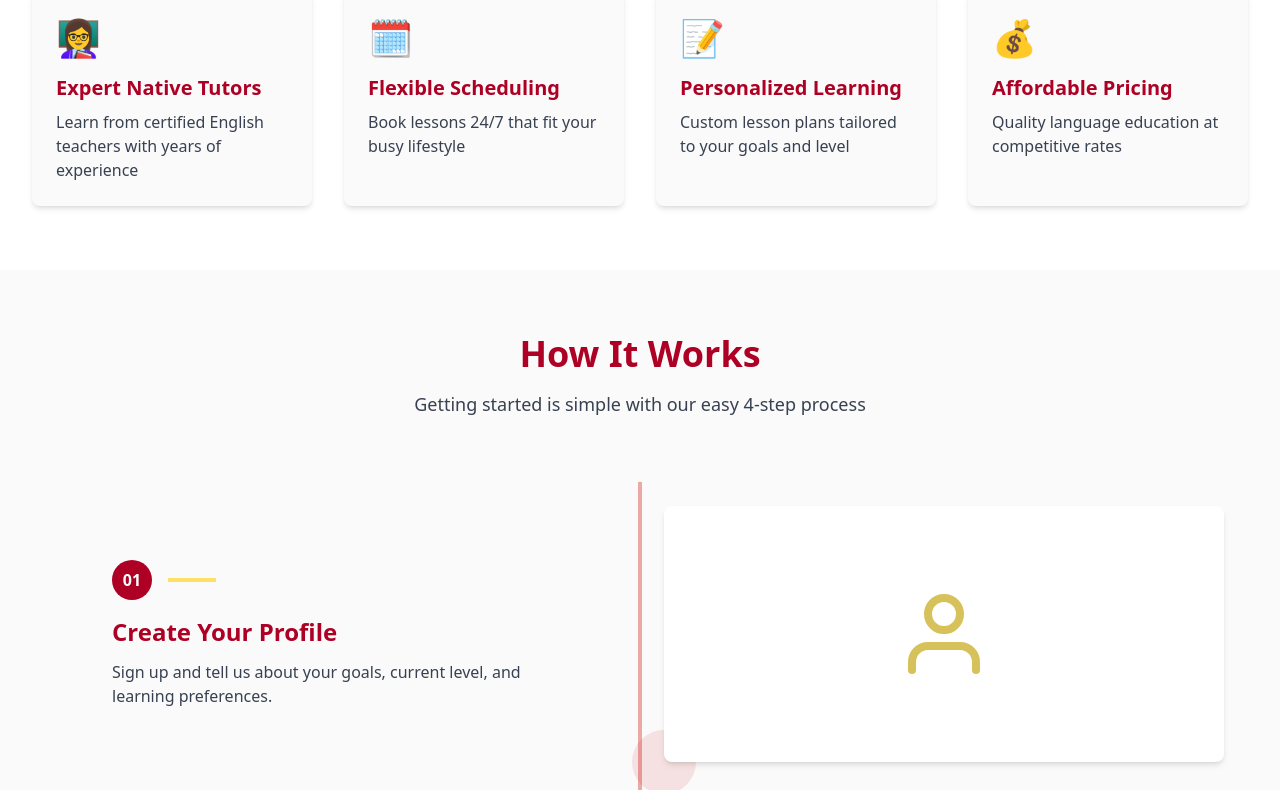
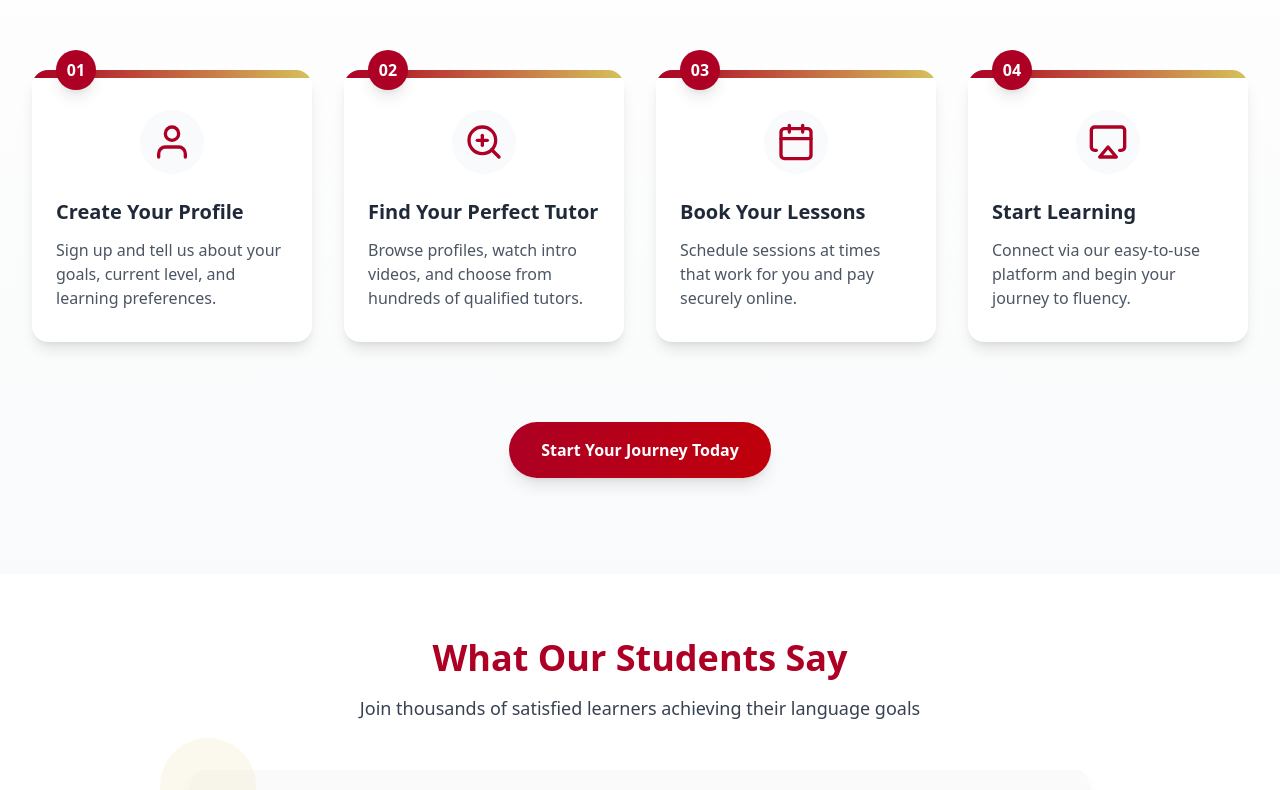
Before and after one commit to kynth65/OnlineTeachingSite, a React (Vite) app in the folder react/: page / in a window 1280 px wide. Shown: the part 974-1764 px from the top of the page. Built offline with nearby package versions, Linux system fonts and the light colour scheme.

Commit message:
remove the feature section and change the ui for the how it works

```diff
--- a/react/src/components/common/HowItWorks.jsx
+++ b/react/src/components/common/HowItWorks.jsx
@@ -12,11 +12,11 @@ const HowItWorks = () => {
                     xmlns="http://www.w3.org/2000/svg"
                     viewBox="0 0 24 24"
                     fill="none"
-          stroke="#D7C15B"
+                    stroke="currentColor"
                     strokeWidth="2"
                     strokeLinecap="round"
                     strokeLinejoin="round"
-          className="w-24 h-24 mx-auto"
+                    className="w-full h-full"
                 >
                     <path d="M20 21v-2a4 4 0 0 0-4-4H8a4 4 0 0 0-4 4v2"></path>
                     <circle cx="12" cy="7" r="4"></circle>
@@ -33,11 +33,11 @@ const HowItWorks = () => {
                     xmlns="http://www.w3.org/2000/svg"
                     viewBox="0 0 24 24"
                     fill="none"
-          stroke="#D7C15B"
+                    stroke="currentColor"
                     strokeWidth="2"
                     strokeLinecap="round"
                     strokeLinejoin="round"
-          className="w-24 h-24 mx-auto"
+                    className="w-full h-full"
                 >
                     <circle cx="11" cy="11" r="8"></circle>
                     <line x1="21" y1="21" x2="16.65" y2="16.65"></line>
@@ -56,13 +56,20 @@ const HowItWorks = () => {
                     xmlns="http://www.w3.org/2000/svg"
                     viewBox="0 0 24 24"
                     fill="none"
-          stroke="#D7C15B"
+                    stroke="currentColor"
                     strokeWidth="2"
                     strokeLinecap="round"
                     strokeLinejoin="round"
-          className="w-24 h-24 mx-auto"
+                    className="w-full h-full"
                 >
-          <rect x="3" y="4" width="18" height="18" rx="2" ry="2"></rect>
+                    <rect
+                        x="3"
+                        y="4"
+                        width="18"
+                        height="18"
+                        rx="2"
+                        ry="2"
+                    ></rect>
                     <line x1="16" y1="2" x2="16" y2="6"></line>
                     <line x1="8" y1="2" x2="8" y2="6"></line>
                     <line x1="3" y1="10" x2="21" y2="10"></line>
@@ -79,11 +86,11 @@ const HowItWorks = () => {
                     xmlns="http://www.w3.org/2000/svg"
                     viewBox="0 0 24 24"
                     fill="none"
-          stroke="#D7C15B"
+                    stroke="currentColor"
                     strokeWidth="2"
                     strokeLinecap="round"
                     strokeLinejoin="round"
-          className="w-24 h-24 mx-auto"
+                    className="w-full h-full"
                 >
                     <path d="M5 17H4a2 2 0 0 1-2-2V5a2 2 0 0 1 2-2h16a2 2 0 0 1 2 2v10a2 2 0 0 1-2 2h-1"></path>
                     <polygon points="12 15 17 21 7 21 12 15"></polygon>
@@ -93,59 +100,59 @@ const HowItWorks = () => {
     ];
 
     return (
-    <div className="py-16 bg-[#fafafa]">
+        <div className="py-24 bg-gradient-to-b from-white to-gray-50">
             <div className="container mx-auto px-4 md:px-6 lg:px-8">
-        <div className="text-center mb-16">
-          <h2 className="text-3xl md:text-4xl font-bold text-[#AD0024] mb-4">
+                <div className="text-center mb-20">
+                    <h2 className="text-4xl md:text-5xl font-bold mb-6 bg-clip-text text-transparent bg-gradient-to-r from-[#AD0024] to-[#C0000B]">
                         How It Works
                     </h2>
-          <p className="text-lg text-gray-700 max-w-3xl mx-auto">
-            Getting started is simple with our easy 4-step process
+                    <p className="text-xl text-gray-600 max-w-2xl mx-auto">
+                        Your path to fluency in just four simple steps
                     </p>
                 </div>
 
-        <div className="relative">
-          {/* Connect line */}
-          <div className="hidden md:block absolute left-1/2 top-0 bottom-0 w-1 bg-[#EBA9A6] transform -translate-x-1/2"></div>
+                <div className="grid grid-cols-1 md:grid-cols-2 lg:grid-cols-4 gap-8">
+                    {steps.map((step, index) => (
+                        <div key={index} className="group relative">
+                            {/* Card */}
+                            <div className="bg-white rounded-2xl shadow-lg hover:shadow-xl transition-shadow duration-300 h-full flex flex-col overflow-hidden">
+                                {/* Top Color Bar */}
+                                <div className="h-2 bg-gradient-to-r from-[#AD0024] to-[#D7C15B]"></div>
 
-          <div className="space-y-12 md:space-y-0">
-            {steps.map((step, index) => (
-              <div
-                key={index}
-                className="flex flex-col md:flex-row items-center"
-              >
-                <div
-                  className={`md:w-1/2 ${
-                    index % 2 === 1 ? "md:order-2" : ""
-                  } p-6`}
-                >
-                  <div className="md:max-w-md mx-auto">
-                    <div className="flex items-center mb-4">
-                      <div className="flex-shrink-0 w-10 h-10 rounded-full bg-[#AD0024] text-white flex items-center justify-center font-bold">
+                                {/* Number Badge */}
+                                <div className="absolute -top-5 left-6 w-10 h-10 rounded-full bg-[#AD0024] text-white flex items-center justify-center font-bold shadow-lg">
                                     {step.number}
                                 </div>
-                      <div className="h-1 w-12 bg-[#fde164] ml-4"></div>
+
+                                {/* Icon Container */}
+                                <div className="pt-8 px-6">
+                                    <div className="w-16 h-16 rounded-full bg-gray-50 p-3 mx-auto mb-6 text-[#AD0024] group-hover:scale-110 transition-transform duration-300">
+                                        {step.icon}
                                     </div>
-                    <h3 className="text-2xl font-semibold mb-3 text-[#AD0024]">
+                                </div>
+
+                                {/* Content */}
+                                <div className="px-6 pb-8 flex-grow">
+                                    <h3 className="text-xl font-bold mb-3 text-gray-800">
                                         {step.title}
                                     </h3>
-                    <p className="text-gray-700">{step.description}</p>
+                                    <p className="text-gray-600">
+                                        {step.description}
+                                    </p>
                                 </div>
                             </div>
-                <div
-                  className={`md:w-1/2 ${
-                    index % 2 === 1 ? "md:order-1" : ""
-                  } relative`}
-                >
-                  <div className="h-48 md:h-64 bg-white rounded-lg shadow-md flex items-center justify-center m-6 relative z-10">
-                    {step.icon}
-                  </div>
-                  {/* Decorative element */}
-                  <div className="absolute w-16 h-16 rounded-full bg-[#C0000B] opacity-10 -bottom-2 -left-2"></div>
-                </div>
+
+                            {/* Background Decorative Element */}
+                            <div className="absolute -z-10 rounded-full bg-[#D7C15B] opacity-10 w-24 h-24 -bottom-4 -right-4"></div>
                         </div>
                     ))}
                 </div>
+
+                {/* Call to Action */}
+                <div className="mt-20 text-center">
+                    <button className="px-8 py-4 bg-gradient-to-r from-[#AD0024] to-[#C0000B] text-white font-semibold rounded-full shadow-lg hover:shadow-xl transition-all duration-300 hover:-translate-y-1">
+                        Start Your Journey Today
+                    </button>
                 </div>
             </div>
         </div>
--- a/react/src/pages/HomePage.jsx
+++ b/react/src/pages/HomePage.jsx
@@ -13,7 +13,7 @@ export default function HomePage() {
         <div className="bg-[#F2F3FB] min-h-screen">
             <Navbar />
             <HeroSection />
-            <FeaturesSection />
+            {/* <FeaturesSection /> */}
             <HowItWorks />
             <TestimonialsSection />
             <TutorShowcase />
```
Lines whose indentation alone changed are shown as unchanged.
